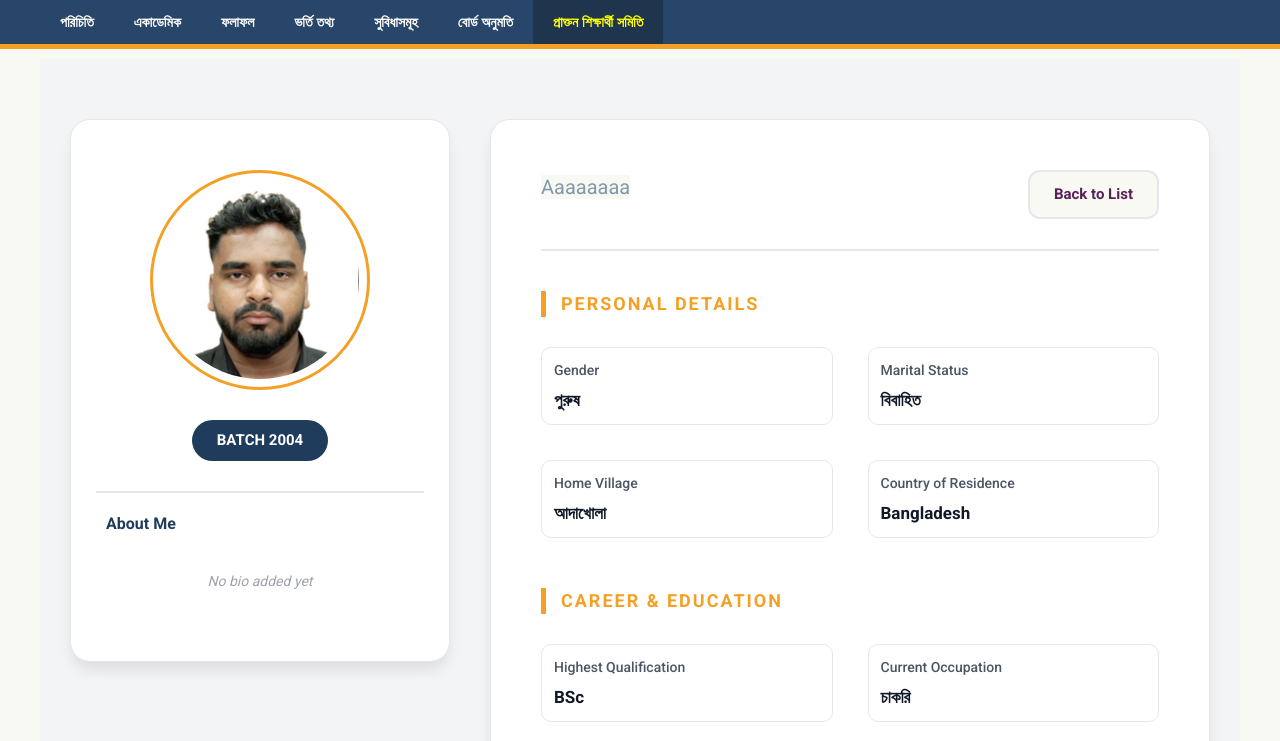
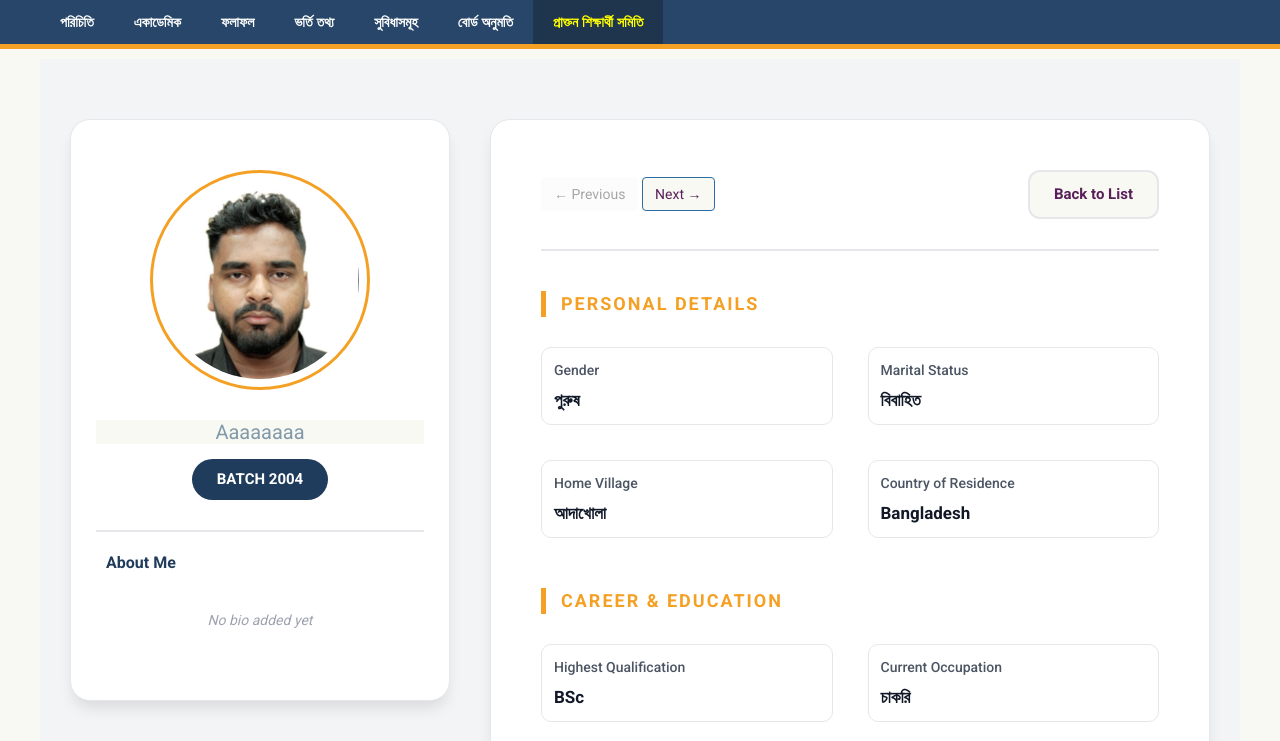
Before and after one commit to Moshiur222/felna-school, a Django app: a page that uses school/templates/registration_students_details.html in a window 1280 px wide. Shown: the part 170-911 px from the top of the page. Run offline with Django 5.2, Linux system fonts and the light colour scheme; data comes from the database, SQL or seed files in the repository; both versions use the stored data as it was after the commit; some libraries are stand-ins or nearby versions.

Commit message:
final commit

```diff
--- a/school/templates/registration_students_details.html
+++ b/school/templates/registration_students_details.html
@@ -343,7 +343,9 @@
                         <img src="{% static 'img/default_student.png' %}" alt="No Photo">
                     {% endif %}
                 </div>
-
+                <div>
+                    <h1>{{ student.student_name }}</h1>
+                </div>
                 <span class="batch-label">BATCH {{ student.batch }}</span>
 
                 {% comment %} <!-- Verification Status -->
@@ -379,11 +381,34 @@
 
             <!-- Details Area (Right) -->
             <div class="profile-details-card">
-
                 <!-- Header -->
                 <div class="detail-header">
                     <div>
-                        <h1>{{ student.student_name }}</h1>
+                                        <div class="d-flex justify-content-between mt-4">
+                    <!-- Previous Button -->
+                    {% if previous_student %}
+                        <a href="{% url 'registration_student_detail' previous_student.slug %}"
+                        class="btn btn-primary">
+                            ← Previous
+                        </a>
+                    {% else %}
+                        <button class="btn btn-secondary" disabled>
+                            ← Previous
+                        </button>
+                    {% endif %}
+
+                    <!-- Next Button -->
+                    {% if next_student %}
+                        <a href="{% url 'registration_student_detail' next_student.slug %}"
+                        class="btn btn-primary">
+                            Next →
+                        </a>
+                    {% else %}
+                        <button class="btn btn-secondary" disabled>
+                            Next →
+                        </button>
+                    {% endif %}
+                </div>
                     </div>
                     <a href="{% url 'registration_students_list' %}" class="btn-back-professional">
                         <i class="fa fa-arrow-left mr-2"></i> Back to List
--- a/school/views.py
+++ b/school/views.py
@@ -740,20 +740,43 @@ def registration_students_list(request):
     return render(request, 'registration_students_list.html', context)
 
 
+from django.shortcuts import render, get_object_or_404
+from django.templatetags.static import static
+from .models import StudentRegistration
+
 def registration_student_detail(request, slug):
-    student = get_object_or_404(StudentRegistration, slug=slug, is_verified=True)
-    # Create SEO datastudent
+    student = get_object_or_404(
+        StudentRegistration,
+        slug=slug,
+        is_verified=True
+    )
+
+    # Get previous student (with smaller ID)
+    previous_student = StudentRegistration.objects.filter(
+        is_verified=True,
+        id__lt=student.id
+    ).order_by('-id').first()
+
+    # Get next student (with larger ID)
+    next_student = StudentRegistration.objects.filter(
+        is_verified=True,
+        id__gt=student.id
+    ).order_by('id').first()
+
+    # Create SEO data
     seos = [{
-        'meta_title': f"{student.student_name} -Aluni Student Registration | Felna High School",
+        'meta_title': f"{student.student_name} - Alumni Student Registration | Felna High School",
         'meta_description': student.student_bio[:160] if student.student_bio else "Register for this meeting with Felna High School alumni. Join us to reconnect and celebrate our shared history.",
         'meta_keywords': "alumni, registration, felna high school",
         'meta_url': request.build_absolute_uri(),
-        'meta_image': request.build_absolute_uri(student.student_photo.url) if student.student_photo else request.build_absolute_uri(static('home/images/default-meeting-og.jpg')),
+        'meta_image': request.build_absolute_uri(student.student_photo.url)
+        if student.student_photo else request.build_absolute_uri(
+            static('home/images/default-meeting-og.jpg')
+        ),
     }]
 
-
+    # Format Bangladesh Phone Number
     bd_no_display = "নাই"
-
     if student.bd_no:
         clean_number = ''.join(filter(str.isdigit, student.bd_no))
 
@@ -774,9 +797,11 @@ def registration_student_detail(request, slug):
         'student': student,
         'bd_no_display': bd_no_display,
         'seos': seos,
+        'previous_student': previous_student,
+        'next_student': next_student,
     }
+
     return render(request, 'registration_students_details.html', context)
-
 
 from django.shortcuts import redirect
 from django.views.decorators.http import require_http_methods
```
Also changed, not shown: db.sqlite3.
